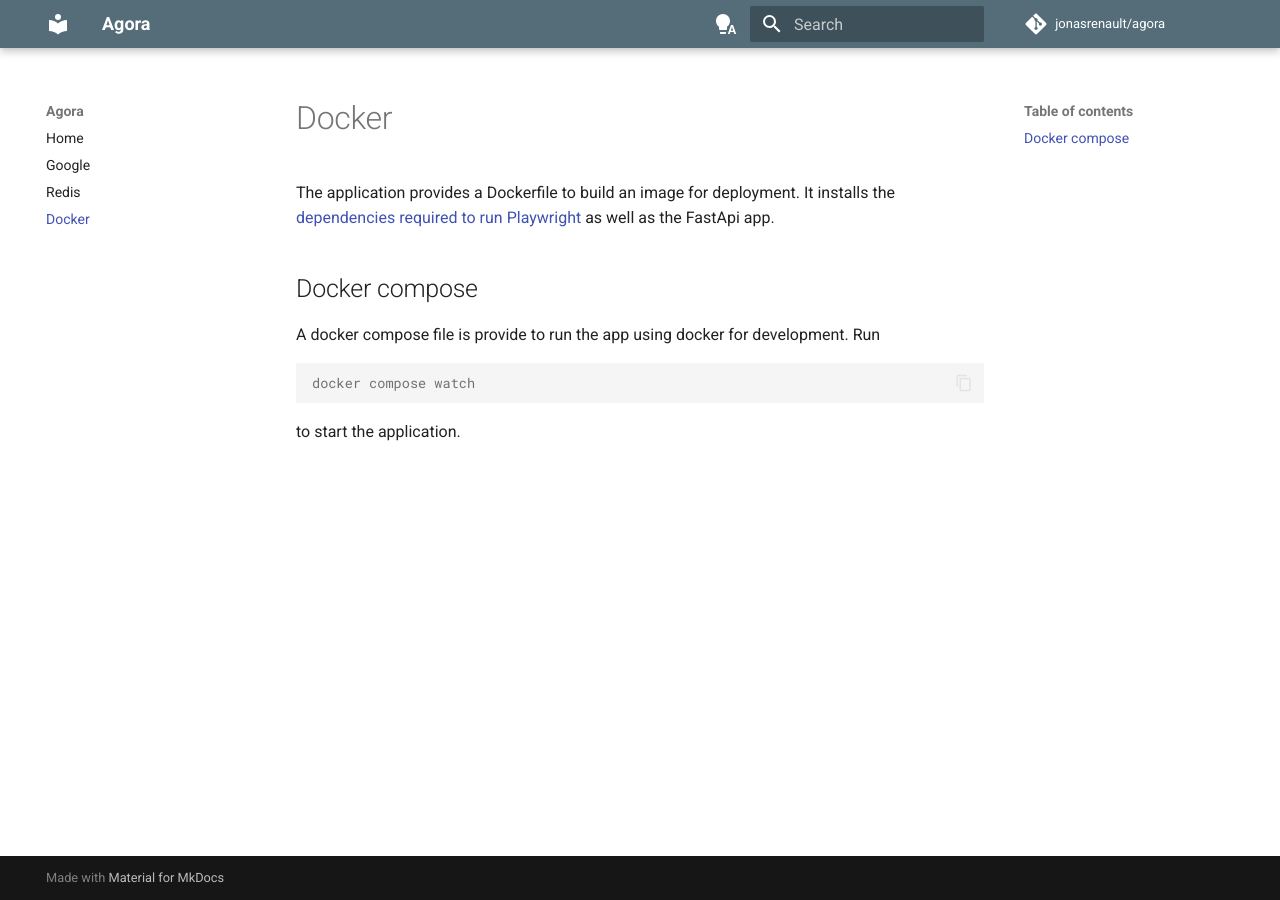
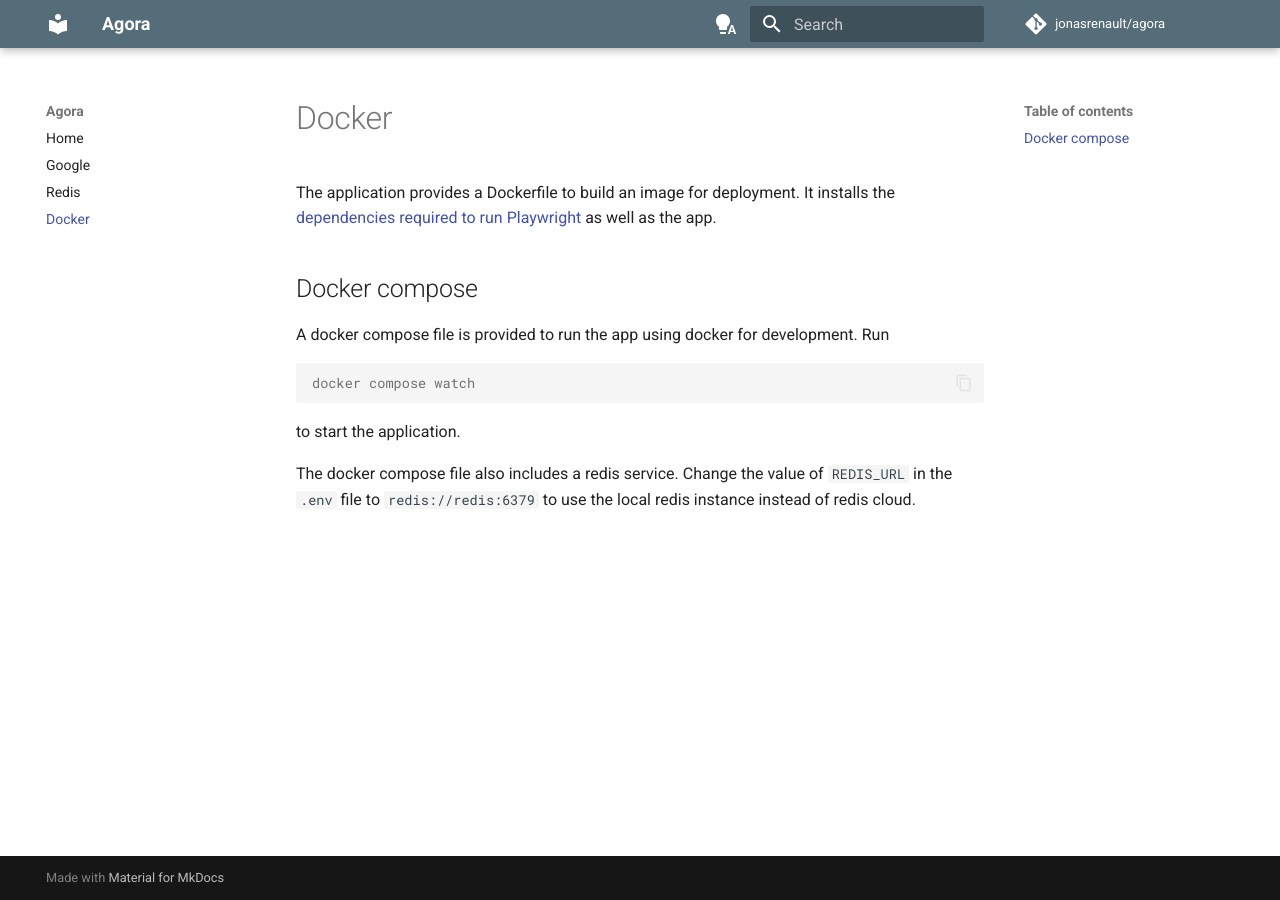
Before and after one commit to jonasrenault/agora, an MkDocs documentation site: the page built from docs/docker.md, in a window 1280 px wide. Built offline with MkDocs 1.6.1 and Material for MkDocs 9.7.7, drawn with Linux system fonts in a browser that asks for light colours; comment, search, counter and statistics services are not loaded.

Commit message:
update docs and github workflow.

````diff
--- a/docs/docker.md
+++ b/docs/docker.md
@@ -1,13 +1,15 @@
 # Docker
 
-The application provides a Dockerfile to build an image for deployment. It installs the [dependencies required to run Playwright](https://docs.railway.com/guides/playwright) as well as the FastApi app.
+The application provides a Dockerfile to build an image for deployment. It installs the [dependencies required to run Playwright](https://docs.railway.com/guides/playwright) as well as the app.
 
 ## Docker compose
 
-A docker compose file is provide to run the app using docker for development. Run
+A docker compose file is provided to run the app using docker for development. Run
 
 ```console
 docker compose watch
 ```
 
 to start the application.
+
+The docker compose file also includes a redis service. Change the value of `REDIS_URL` in the `.env` file to `redis://redis:6379` to use the local redis instance instead of redis cloud.
--- a/pyproject.toml
+++ b/pyproject.toml
@@ -9,7 +9,6 @@
 readme = "README.md"
 requires-python = ">=3.12"
 dependencies = [
-    "fastapi-cloud-cli>=0.25.0",
     "fastapi[standard]>=0.141.1",
     "google-api-python-client>=2.200.0",
     "google-auth-httplib2>=0.4.2",
````
Also changed, not shown: README.md (+4 -0 lines), docs/google.md (+1 -1 lines), 3 other files.
